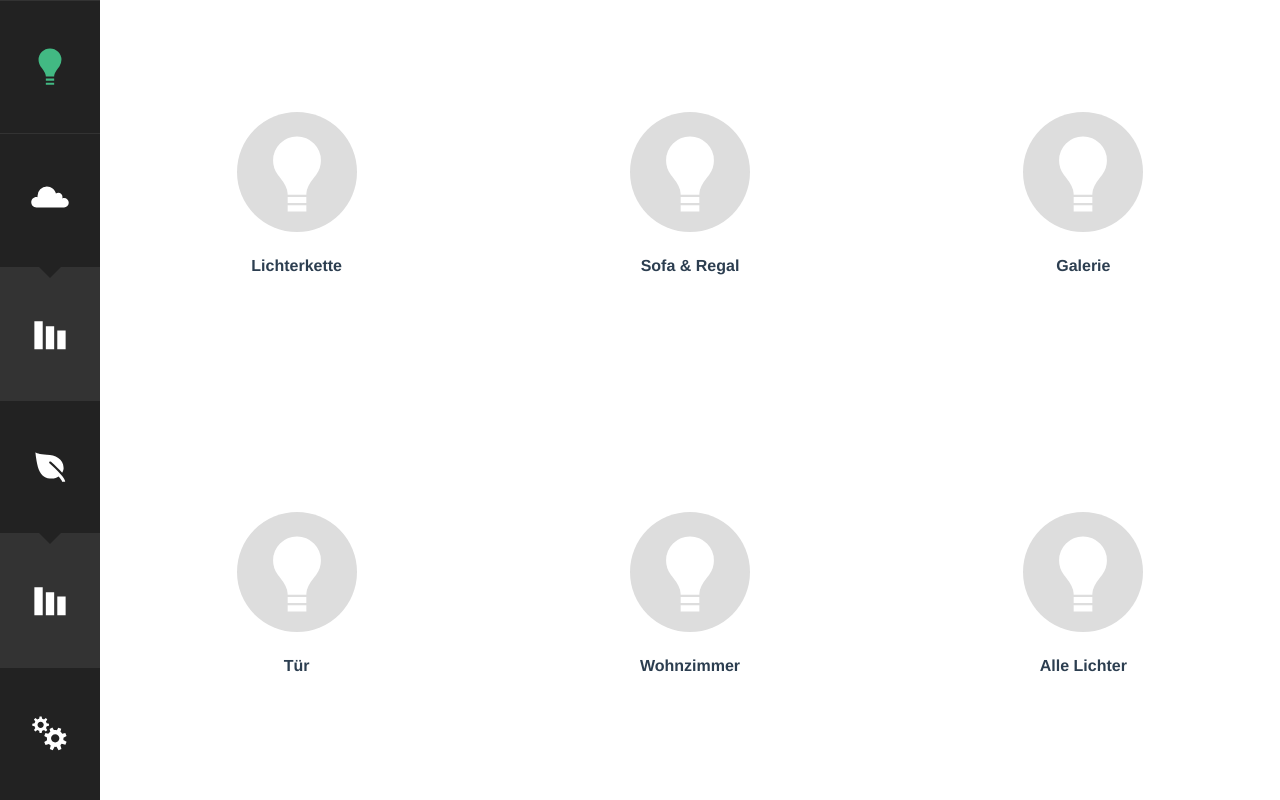
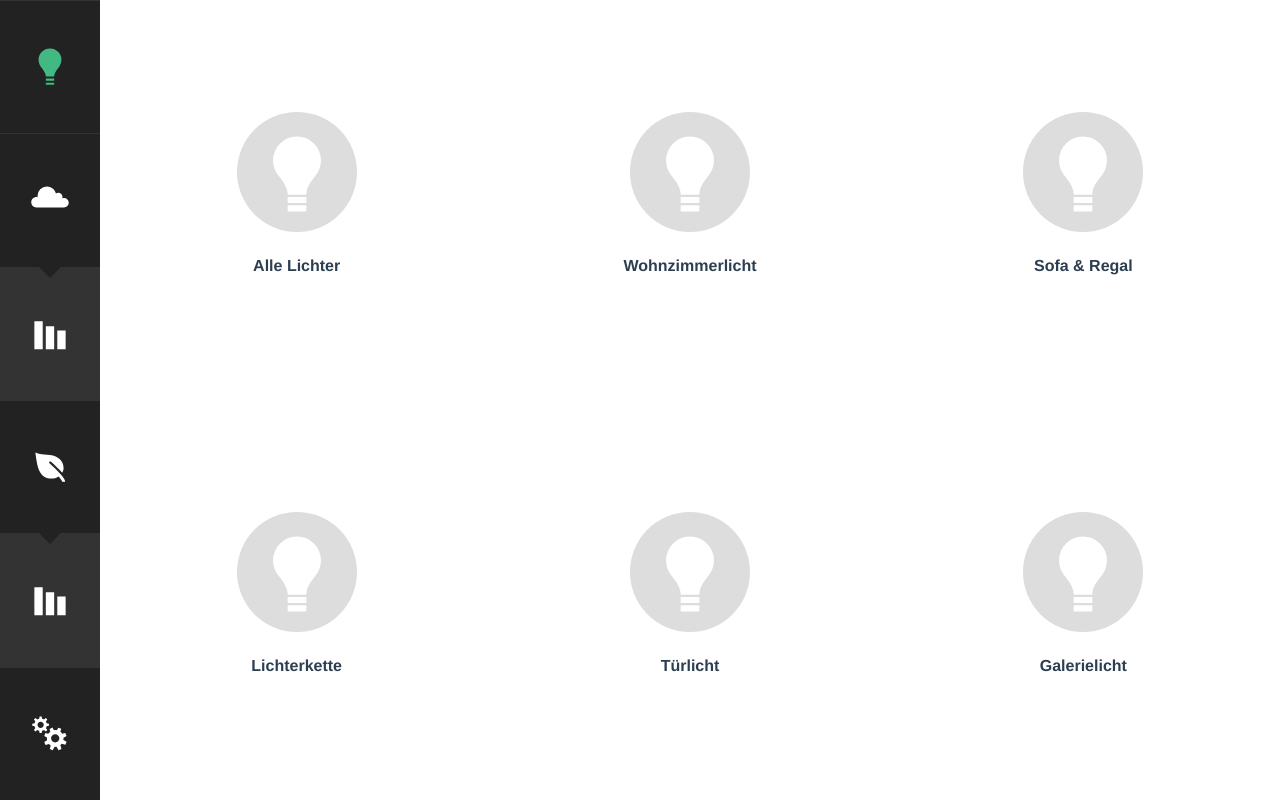
Before and after one commit to tilmanjusten/Smart-Home-Frontend, a Vue app: page / in a window 1280 px wide. Built offline with nearby package versions, Linux system fonts and the light colour scheme; no server answers.

Commit message:
render lights dynamically from state

```diff
--- a/src/components/LightRenderItem.vue
+++ b/src/components/LightRenderItem.vue
@@ -16,11 +16,11 @@ export default {
   name: 'light-render-item',
   props: [
     'title',
-    'deviceId'
+    'deviceId',
+    'status'
   ],
   data () {
     return {
-      status: 'off',
       baseUrl: 'http://lichter.fritz.box'
     }
   },
@@ -45,12 +45,12 @@ export default {
     }
   },
   mounted () {
-    axios.get(`${this.baseUrl}/state/${this.deviceId}`)
-      .then(res => {
-        if (res.data.hasOwnProperty('state')) {
-          this.status = res.data.state
-        }
-      })
+    // axios.get(`${this.baseUrl}/state/${this.deviceId}`)
+    //   .then(res => {
+    //     if (res.data.hasOwnProperty('state')) {
+    //       this.status = res.data.state
+    //     }
+    //   })
   }
 }
 </script>
--- a/src/views/Lights.vue
+++ b/src/views/Lights.vue
@@ -1,11 +1,12 @@
 <template>
     <div class="lights">
-        <LightRenderItem deviceId="lichterkette" title="Lichterkette" />
-        <LightRenderItem deviceId="sofalicht" title="Sofa &amp; Regal" />
-        <LightRenderItem deviceId="galerielicht" title="Galerie" />
-        <LightRenderItem deviceId="tuerlicht" title="Tür" />
-        <LightRenderItem deviceId="wohnzimmerlicht" title="Wohnzimmer" />
-        <LightRenderItem deviceId="alle-lichter" title="Alle Lichter" />
+        <LightRenderItem
+          v-for="light in lights"
+          :key="light.id"
+          :status="light.state"
+          :deviceId="light.name_id"
+          :title="light.name">
+        </LightRenderItem>
     </div>
 </template>
 
@@ -17,9 +18,13 @@ export default {
   components: {
     LightRenderItem
   },
+  computed: {
+    lights () {
+      return this.$store.getters.lights
+    }
+  },
   created () {
     if (!this.$store.getters.lastUpdatedLightsStateFromApi) {
-      console.log('created: updateLightsStateFromApi')
       this.$store.dispatch('updateLightsStateFromApi')
     }
   }
```
